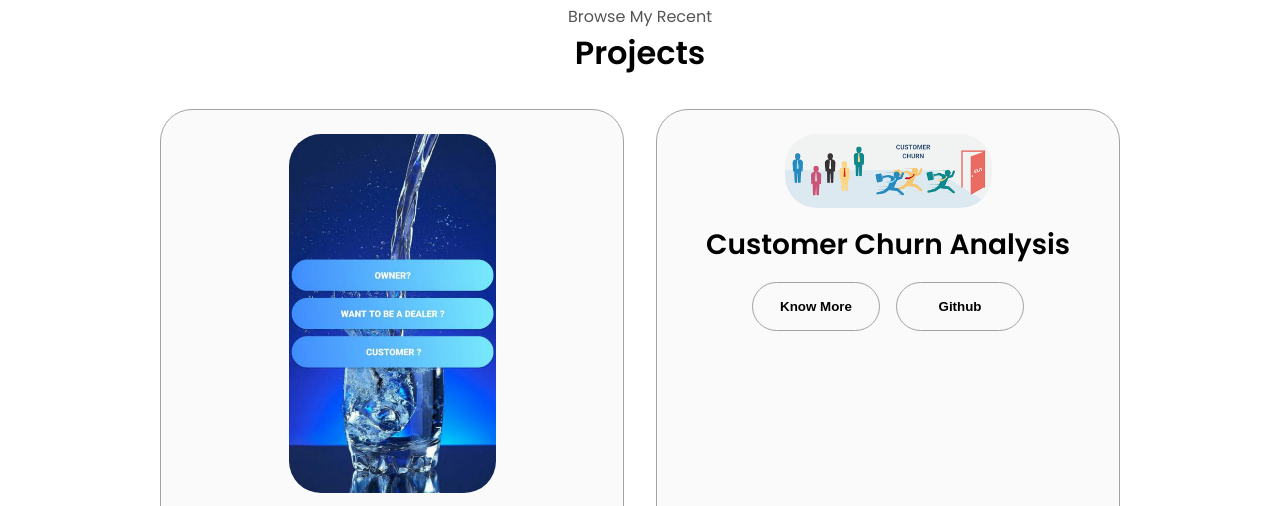
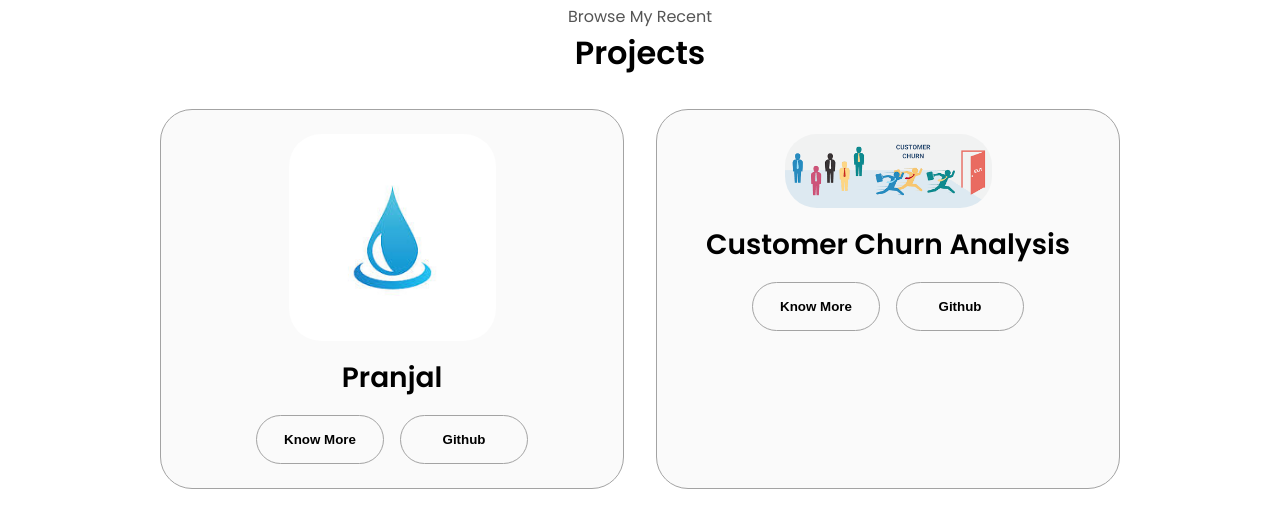
Before and after one commit to sathwikreddy22/portfolio, a plain HTML site: page index.html in a window 1280 px wide. Shown: the part 2460-2966 px from the top of the page. Drawn offline with Linux system fonts and the light colour scheme.

Commit message:
deleted:    assets/Pranjal.png 	new file:   assets/pranjal.jpg 	modified:   index.html

```diff
--- a/index.html
+++ b/index.html
@@ -263,7 +263,7 @@
           <div class="details-container color-container">
             <div class="article-container">
               <img
-                src="./assets/Pranjal.png"
+                src="./assets/pranjal.jpg"
                 alt="Project 1"
                 class="project-img"
               />
```
Also changed, not shown: assets/Pranjal.png (deleted), assets/pranjal.jpg (added).
